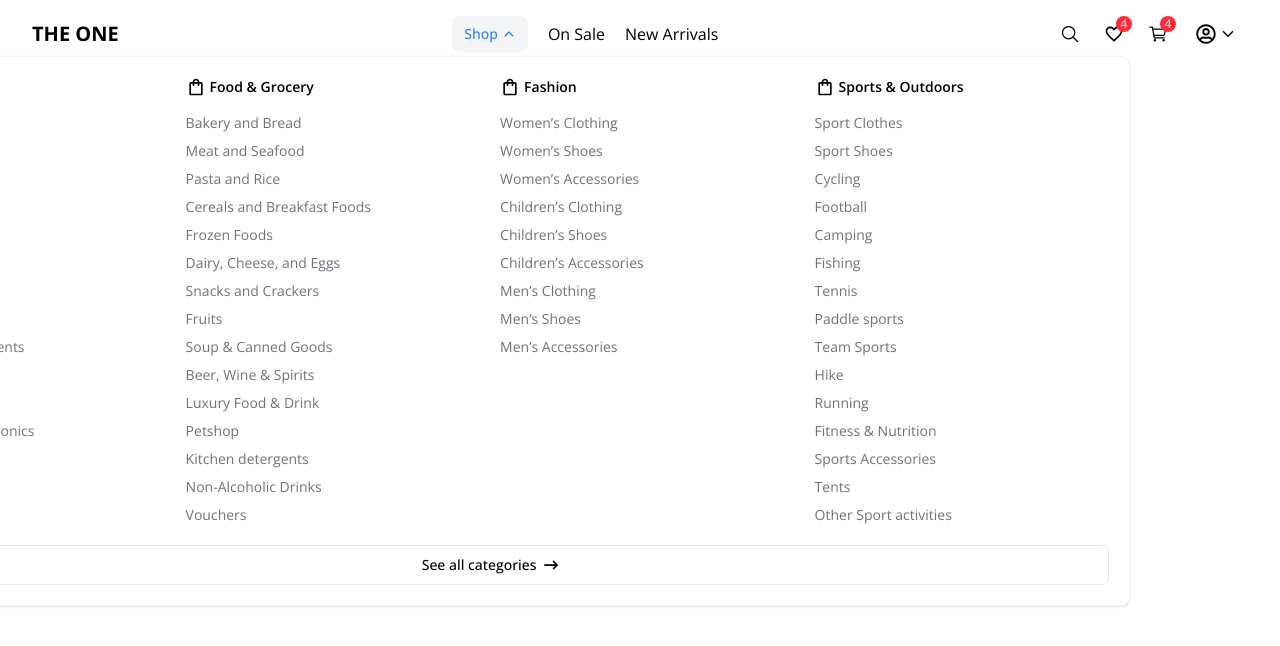
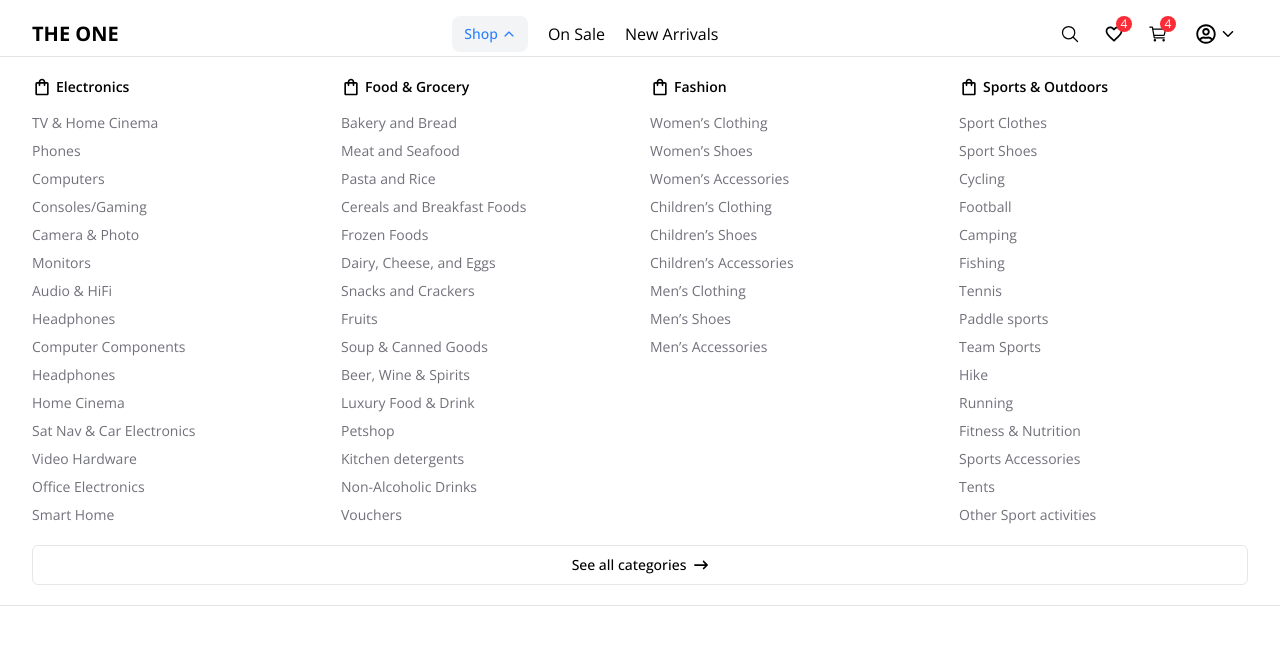
Before and after one commit to mdnuruzzamannirob/e-commerce-frontend, a Next.js app: page / in a window 1280 px wide. Both pictures are taken after a click on the button "Shop". Shown: the top 646 px of the page. Built offline with nearby package versions, Linux system fonts and the light colour scheme.

Commit message:
Refactor Shop component; improve layout and styling for category display and enhance overall structure

```diff
--- a/src/components/Shop.tsx
+++ b/src/components/Shop.tsx
@@ -117,8 +117,9 @@ const Shop = () => {
       </button>
 
       {shopOpen && (
-        <div className="absolute top-full left-1/2 mt-1 w-7xl max-w-7xl -translate-x-1/2 space-y-5 rounded-md border border-gray-100 bg-white p-5 shadow-sm">
-          <div className="grid w-full grid-cols-1 gap-5 md:grid-cols-4">
+        <div className="fixed inset-0 top-14 z-50 h-fit overflow-y-auto bg-red-100">
+          <div className="mx-auto h-full max-w-7xl space-y-5 overflow-y-auto border-y bg-white px-4 py-5 sm:px-6 lg:px-8">
+            <div className="grid h-full w-full grid-cols-1 gap-5 overflow-y-auto sm:grid-cols-2 lg:grid-cols-4">
               {categories.map((category, index) => (
                 <div key={index} className="space-y-4 text-sm">
                   <h2 className="flex items-center gap-1 font-semibold">
@@ -145,6 +146,7 @@ const Shop = () => {
               See all categories <FaArrowRightLong />
             </button>
           </div>
+        </div>
       )}
     </div>
   );
```
Lines whose indentation alone changed are shown as unchanged.
